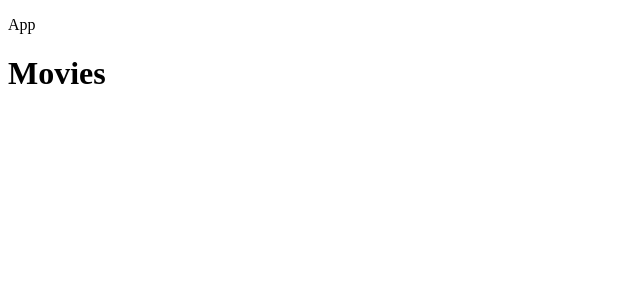
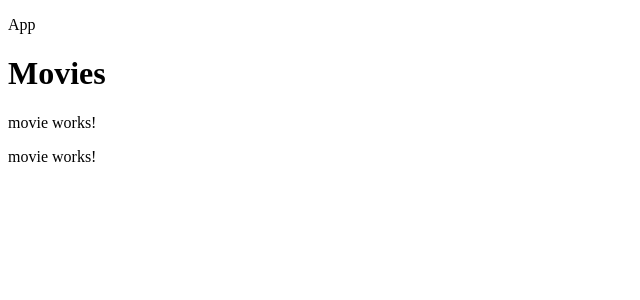
Before and after one commit to husoaltunel/LikedMovie, an Angular app: page / in a window 1280 px wide. Shown: the top 300 px of the page, without its empty margins (0-640 px from the left). Built offline with nearby package versions, Linux system fonts and the light colour scheme.

Commit message:
Generating New Component

```diff
--- a/src/app/app.module.ts
+++ b/src/app/app.module.ts
@@ -3,12 +3,14 @@
 import { NgModule } from '@angular/core';
 
 import { AppComponent } from './app.component';
+import { MovieComponent } from './movie/movie.component';
 
 
 @NgModule({
   declarations: [
     AppComponent,
-    MoviesComponent
+    MoviesComponent,
+    MovieComponent
   ],
   imports: [
     BrowserModule
--- /dev/null
+++ b/src/app/movie/movie.component.html
@@ -0,0 +1 @@
+<p>movie works!</p>
--- /dev/null
+++ b/src/app/movie/movie.component.ts
@@ -0,0 +1,15 @@
+import { Component, OnInit } from '@angular/core';
+
+@Component({
+  selector: 'movie',
+  templateUrl: './movie.component.html',
+  styleUrls: ['./movie.component.css']
+})
+export class MovieComponent implements OnInit {
+
+  constructor() { }
+
+  ngOnInit(): void {
+  }
+
+}
--- a/src/app/movies/movies.component.html
+++ b/src/app/movies/movies.component.html
@@ -1 +1,3 @@
 <h1>Movies</h1>
+<movie></movie>
+<movie></movie>
```
Also changed, not shown: src/app/movie/movie.component.css (added), 1 other file (tests, documents, lock files or other folders).
